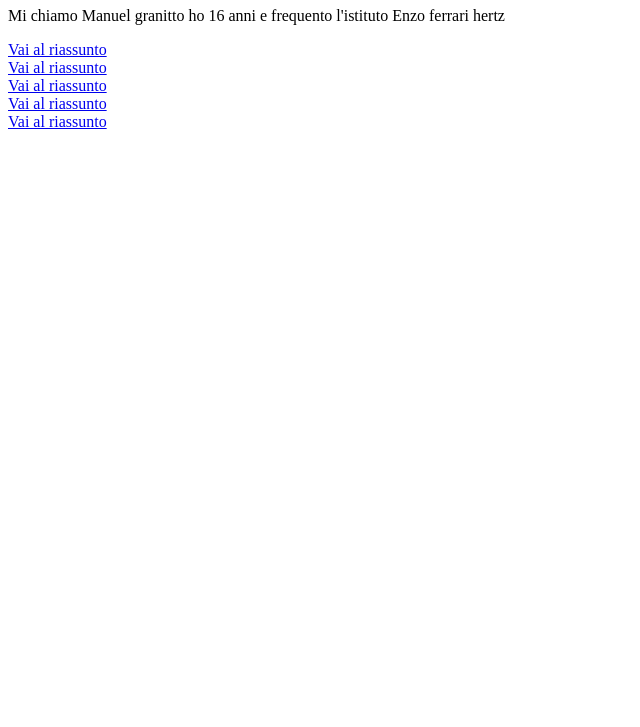
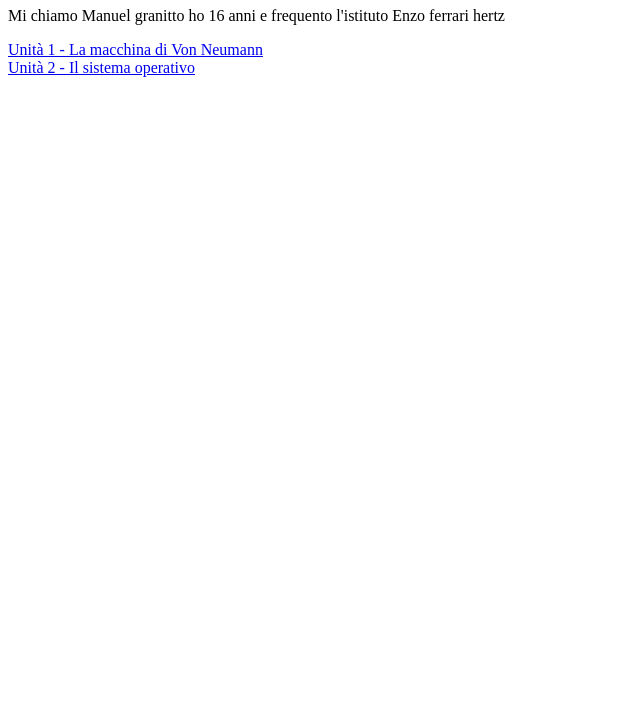
Before and after one commit to manuelgranitto/manuelgranitto.github.io, a plain HTML site: page index.html in a window 1280 px wide. Shown: the part 73-800 px from the top of the page, without its empty margins (0-640 px from the left). Drawn offline with Linux system fonts and the light colour scheme.

Commit message:
Update index.html

```diff
--- a/index.html
+++ b/index.html
@@ -6,9 +6,6 @@
   <h1>Presentazione</h1>
 <p>Mi chiamo Manuel granitto ho 16 anni e frequento l'istituto Enzo ferrari hertz </p>
 
-<a href="riassuntounita1e2.html">Vai al riassunto</a><br>
-<a href="unita2.html">Vai al riassunto</a><br>
-<a href="assembly/assemblymanuelgranitto.html">Vai al riassunto</a><br>
-<a href="memorie/memoriemanuelgranitto.html">Vai al riassunto</a><br>
-<a href="modello von neumann/Modelo_von_neumann.html">Vai al riassunto</a><br>
+<a href="riassunto/unita1.html">Unità 1 - La macchina di Von Neumann</a><br>
+<a href="riassunto/unita1.html">Unità 2 - Il sistema operativo</a><br>
 </html>
```
